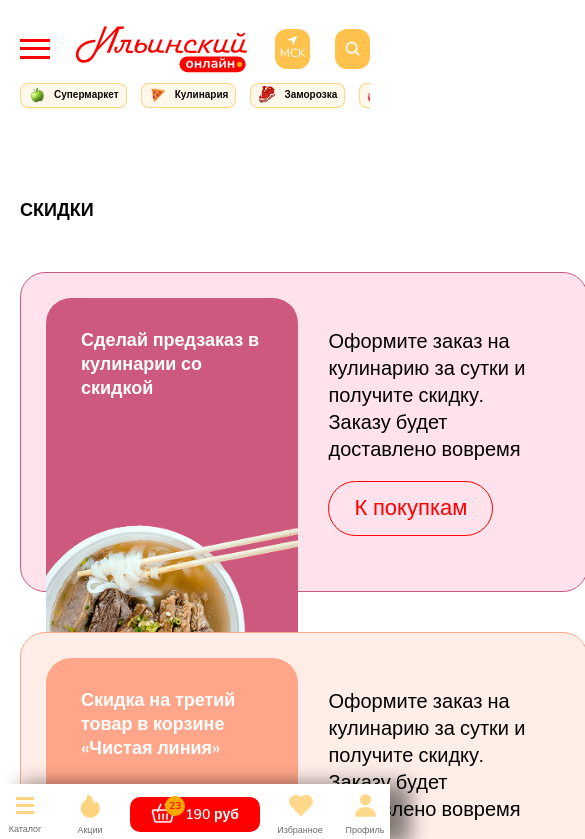
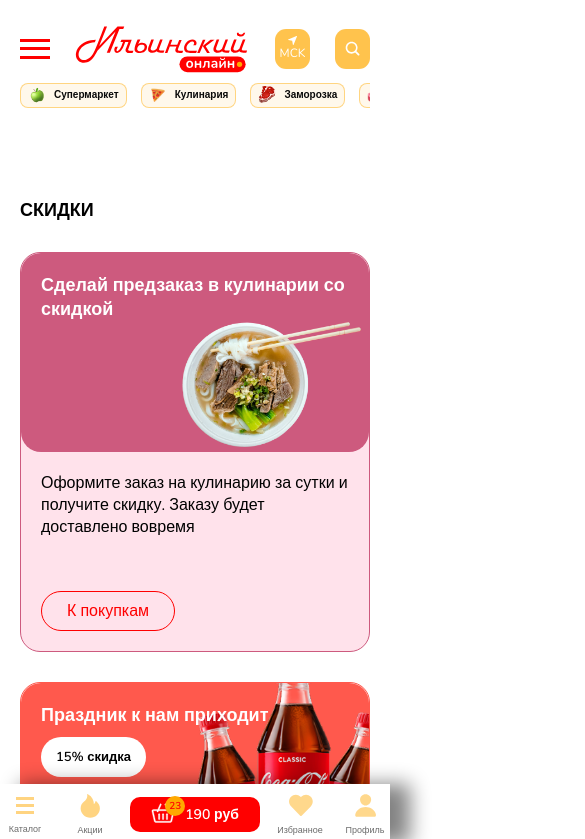
Before and after one commit to w1ct2/Ilyinsky, a Vue app: page /promotions in a window 390 px wide. Shown: the top 839 px of the page, 585 px wide, since content can reach past the window. Built offline with nearby package versions, Linux system fonts and the light colour scheme.

Commit message:
commit-18 promotions page part2: adaptive

```diff
--- a/src/components/header/mobile/Header_Action-Mobile.vue
+++ b/src/components/header/mobile/Header_Action-Mobile.vue
@@ -101,5 +101,12 @@ const funActive = (n)=>{
             border-radius: 12px;
         }
     }
+    @media (max-width: 480px) {
+        &__delivery,  &__search {
+            min-width: rem(35);
+            min-height: rem(35);
+            border-radius: 11px;
+        }
+    }
 }
 </style>
--- a/src/components/header/mobile/Header_BurgerCatalog.vue
+++ b/src/components/header/mobile/Header_BurgerCatalog.vue
@@ -6,7 +6,7 @@
                 class="catalog__item"
                 v-for="(label, index) in labels"
                 :key="label.id"
-                >{{ label.name }}
+                ><router-link :to="label.url" @click="mainStore.activeBurgerMenu">{{ label.name }}</router-link>
             </li>
         </ul>
     </div>
@@ -56,6 +56,9 @@ const props = defineProps({
         max-width: rem(260);
         // overflow: hidden;
         // white-space: nowrap;
+        & a {
+            color: inherit;
+        }
         &:hover {
             color: var(--red);
             &::after:hover, &::before:hover {
--- a/src/components/header/mobile/Header_BurgerMenu.vue
+++ b/src/components/header/mobile/Header_BurgerMenu.vue
@@ -48,7 +48,7 @@ const links1 = [
     {
         id: 1,
         name: "Акции",
-        url: ""
+        url: "/promotions"
     },
     {
         id: 2,
@@ -207,6 +207,20 @@ const links2 = [
             }
         }
     }
+    @media (max-width: 768px) {
+        &__delivery,  &__search {
+            width: rem(40);
+            height: rem(40);
+            border-radius: 12px;
+        }
+    }
+    @media (max-width: 480px) {
+        &__delivery,  &__search {
+            min-width: rem(35);
+            min-height: rem(35);
+            border-radius: 11px;
+        }
+    }
 }
 @media (max-width: 768px) {
     .burger-menu__inner {
--- a/src/components/header/mobile/Header_Sections-Mobile.vue
+++ b/src/components/header/mobile/Header_Sections-Mobile.vue
@@ -4,10 +4,10 @@
             <span></span>
             <p>Каталог</p>
         </div>
-        <div class="bottom-bar__item">
+        <RouterLink class="bottom-bar__item" :to="'/promotions'">
             <img :src="actions" alt="">
             <p>Акции</p>
-        </div>
+        </RouterLink>
         <div class="bottom-bar__basket">
             <div class="bottom-bar__basket-img">
                 <img :src="basket" alt="">
--- a/src/components/pages/Home/discounts/Discounts.vue
+++ b/src/components/pages/Home/discounts/Discounts.vue
@@ -21,5 +21,8 @@ const props = defineProps({
 @import "@/scss/remFunction";
 .discounts {
     margin-bottom: rem(200);
+    @media (max-width: 768px) {
+        margin-bottom: rem(120);
+    }
 }
 </style>
--- a/src/components/pages/Home/discounts/Discounts_Slider.vue
+++ b/src/components/pages/Home/discounts/Discounts_Slider.vue
@@ -88,6 +88,12 @@ onBeforeUnmount(() => {
         justify-content: space-between;
     }
 }
+@media (max-width: 768px) {
+    .discounts-header__title {
+        overflow: hidden;
+        white-space: nowrap;
+    }
+}
 @media (max-width: 480px) {
     .discounts-header__navigation {
         display: none;
--- a/src/components/pages/Promotions/Promotions_Content-Item.vue
+++ b/src/components/pages/Promotions/Promotions_Content-Item.vue
@@ -25,6 +25,7 @@ const props = defineProps({
 .item {
     display: flex;
     border-radius: 30px;
+    min-width: 0;
     &__description {
         padding: 30px;
         display: flex;
@@ -43,6 +44,7 @@ const props = defineProps({
         font-size: 22px;
         height: rem(55);
         padding: 0 25px;
+        white-space: nowrap;
     }
     &__preview {
         max-width: rem(310);
@@ -76,33 +78,67 @@ const props = defineProps({
         justify-content: center;
         width: fit-content;
     }
-    @media (max-width: 1000px) {
-        padding: 30px;
+    @media (max-width: 1300px) {
+        &__description {
+            padding: 25px;
+        }
+        &__p {
+            font-size: 18px;
+        }
+        &__button {
+            font-size: 20px;
+            height: rem(50);
+        }
         &__title {
             font-size: 22px;
         }
+        &__article {
+            font-size: 15px;
+        }
+    }
+    @media (max-width: 1000px) {
+        & {
+            flex-direction: column;
+            max-height: 500px;
+            height: 100vh;
+        }
+        &__preview {
+            width: 100%;
+            height: 50%;
+            max-width: none;
+            background-size: 60% !important;
+            background-position: bottom right;
+        }
+        &__description {
+            height: 50%;
+        }
     }
     @media (max-width: 768px) {
-        padding: 25px;
-        height: rem(390);
-        border-radius: 25px;
-        &__article {
-            font-size: 14px;
-            height: rem(35);
+        & {
+            max-height: 400px;
+            border-radius: 20px;
         }
-        &__title {
-            font-size: 20px;
+        &__preview {
+            padding: 20px;
         }
-    }
-    @media (max-width: 480px) {
-        height: rem(320);
-        &__article {
-            font-size: 12px;
-            height: rem(30);
+        &__description {
+            padding: 20px;
+        }
+        &__p {
+            font-size: 16px;
+        }
+        &__button {
+            font-size: 16px;
+            height: rem(40);
         }
         &__title {
             font-size: 18px;
         }
+        &__article {
+            font-size: 13px;
+        }
+    }
+    @media (max-width: 480px) {
     }
 }
 </style>
--- a/src/components/pages/Promotions/Promotions_Content.vue
+++ b/src/components/pages/Promotions/Promotions_Content.vue
@@ -45,8 +45,18 @@ const props = defineProps({
         display: grid;
         row-gap: rem(40);
         column-gap: rem(25);
+        min-width: 0px;
         grid-template-columns: repeat(2, 1fr);
         width: 100%;
     }
+    @media (max-width: 480px) {
+        &__container {
+            grid-template-columns: 1fr;
+            gap: 30px;
+        }
+        &__inner {
+            gap: 30px;
+        }
+    }
 }
 </style>
--- a/src/components/pages/Promotions/Promotions_Input.vue
+++ b/src/components/pages/Promotions/Promotions_Input.vue
@@ -35,6 +35,7 @@ const mainStore = useMainStore()
     &__container {
         display: grid;
         width: 100%;
+        min-width: 0;
         grid-template-columns: auto auto 1fr;
         grid-template-rows: 1fr 55px;
         column-gap: 35px;
@@ -126,5 +127,105 @@ const mainStore = useMainStore()
             font-size: 20px;
         }
     }
+    @media (max-width: 1300px) {
+        &__inner {
+            padding: 25px 30px;
+        }
+        &__title {
+            gap: 10px;
+            & h2 {
+                font-size: 30px;
+            }
+            & p {
+                font-size: 18px;
+            }
+        }
+        &__container {
+            max-width: 470px;
+            grid-template-rows: 1fr 40px;
+            column-gap: 20px;
+            button {
+                font-size: 18px;
+            }
+        }
+        &__checkbox label {
+            font-size: 20px;
+        }
+    }
+    @media (max-width: 1000px) {
+        &__inner {
+            flex-direction: column;
+            align-items: start;
+            height: auto;
+            gap: 20px;
+        }
+        &__container {
+            max-width: 600px;
+        }
+        &__title {
+            & h2 {
+                font-size: 26px;
+            }
+            & p {
+                font-size: 16px;
+            }
+        }
+        &__checkbox label {
+            font-size: 18px;
+        }
+        & input[type="text"] {
+            font-size: 18px;
+        }
+    }
+    @media (max-width: 768px) {
+        &__container {
+            grid-template-columns: repeat(5, 1fr);
+            grid-template-rows: 1fr 1fr 1fr;
+            & button {
+                grid-row: 3/4;
+            }
+            & input[type="text"] {
+                grid-row: 2/3;
+                grid-column: 1/6;
+                max-width: 380px;
+            }
+        }
+        &__title {
+            & h2 {
+                font-size: 22px;
+            }
+            & p {
+                font-size: 14px;
+            }
+        }
+        &__checkbox label {
+            font-size: 16px;
+        }
+        & input[type="text"] {
+            font-size: 16px;
+        }
+        &__container {
+            button {
+                font-size: 16px;
+            }
+        }
+    }
+    @media (max-width: 480px) {
+        &__inner {
+            padding: 15px;
+            border-radius: 11px;
+        }
+        &__checkbox label {
+            font-size: 14px;
+        }
+        & input[type="text"] {
+            font-size: 14px;
+        }
+        &__container {
+            button {
+                font-size: 13px;
+            }
+        }
+    }
 }
 </style>
```
Also changed, not shown: src/assets/img/promotions/img1.png.
